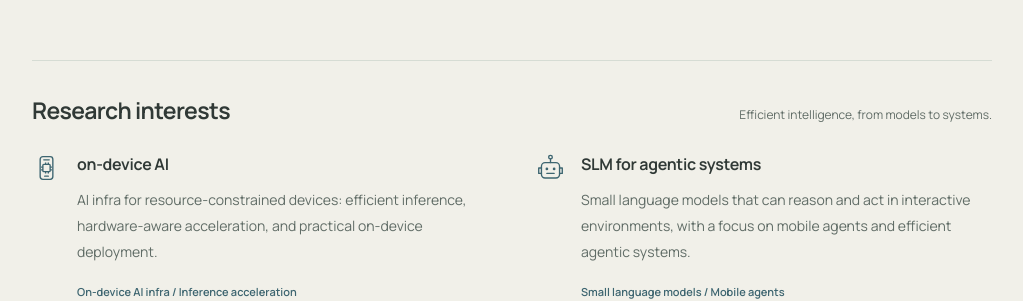
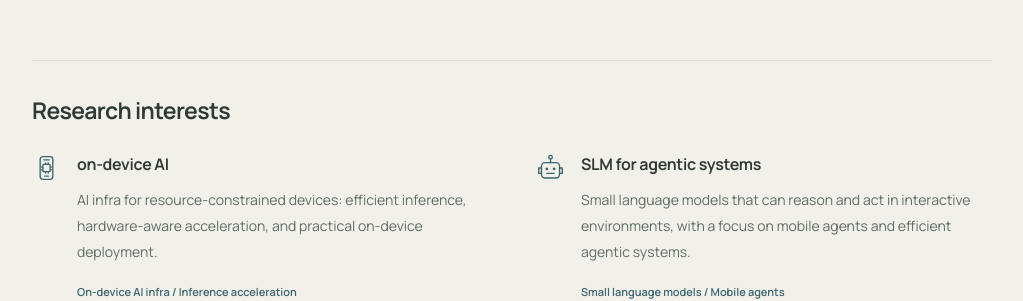
Before and after one commit to Adam-THU/Adam-THU.github.io, a Jekyll site: the page built from _pages/about.md, in a window 1280 px wide. Shown: the part 516-817 px from the top of the page, without its empty margins (128-1151 px from the left). Built offline with Jekyll 4.4.1, drawn with Linux system fonts in a browser that asks for light colours.

Commit message:
Remove the research section tagline

```diff
--- a/_pages/about.md
+++ b/_pages/about.md
@@ -29,7 +29,6 @@ redirect_from:
 <section class="home-section research-section" aria-labelledby="research-title">
   <div class="section-heading">
     <h2 id="research-title">Research interests</h2>
-    <p>Efficient intelligence, from models to systems.</p>
   </div>
   <div class="research-grid">
     {% for interest in site.data.profile.research %}
```
